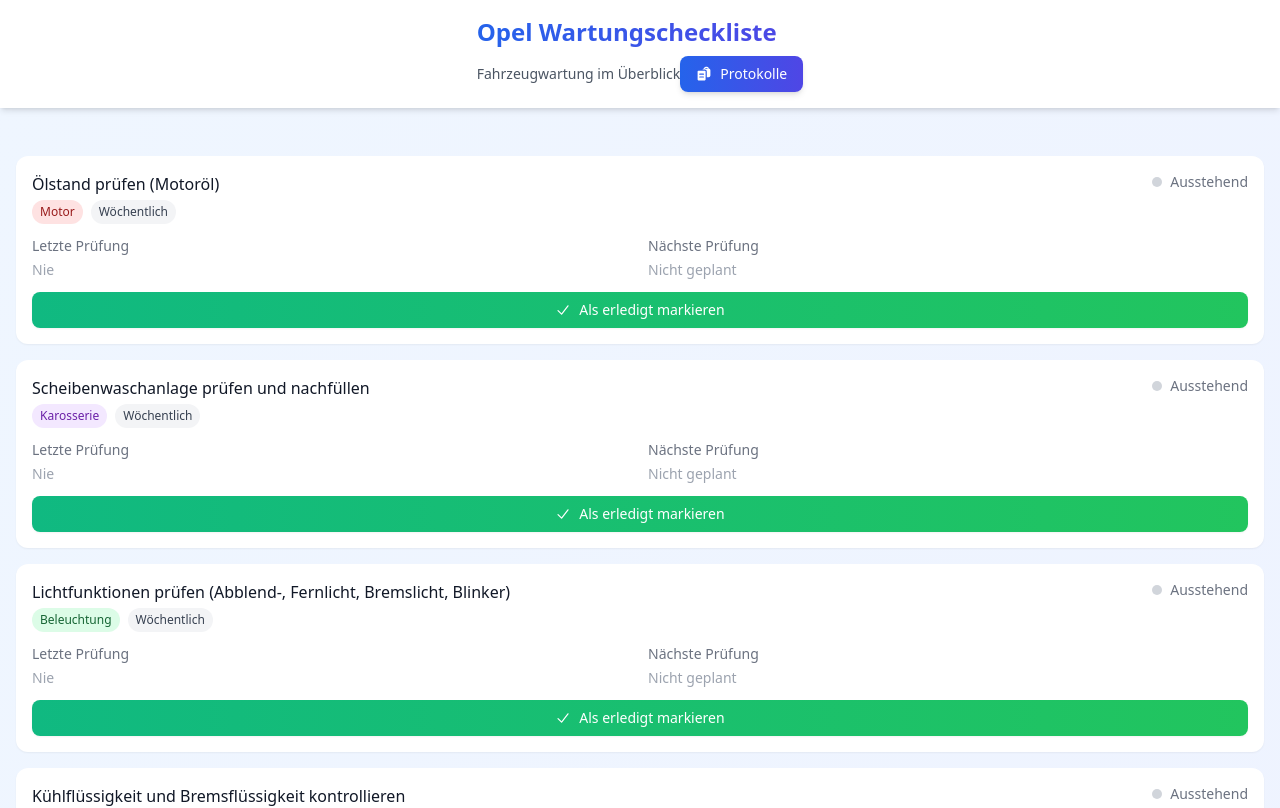
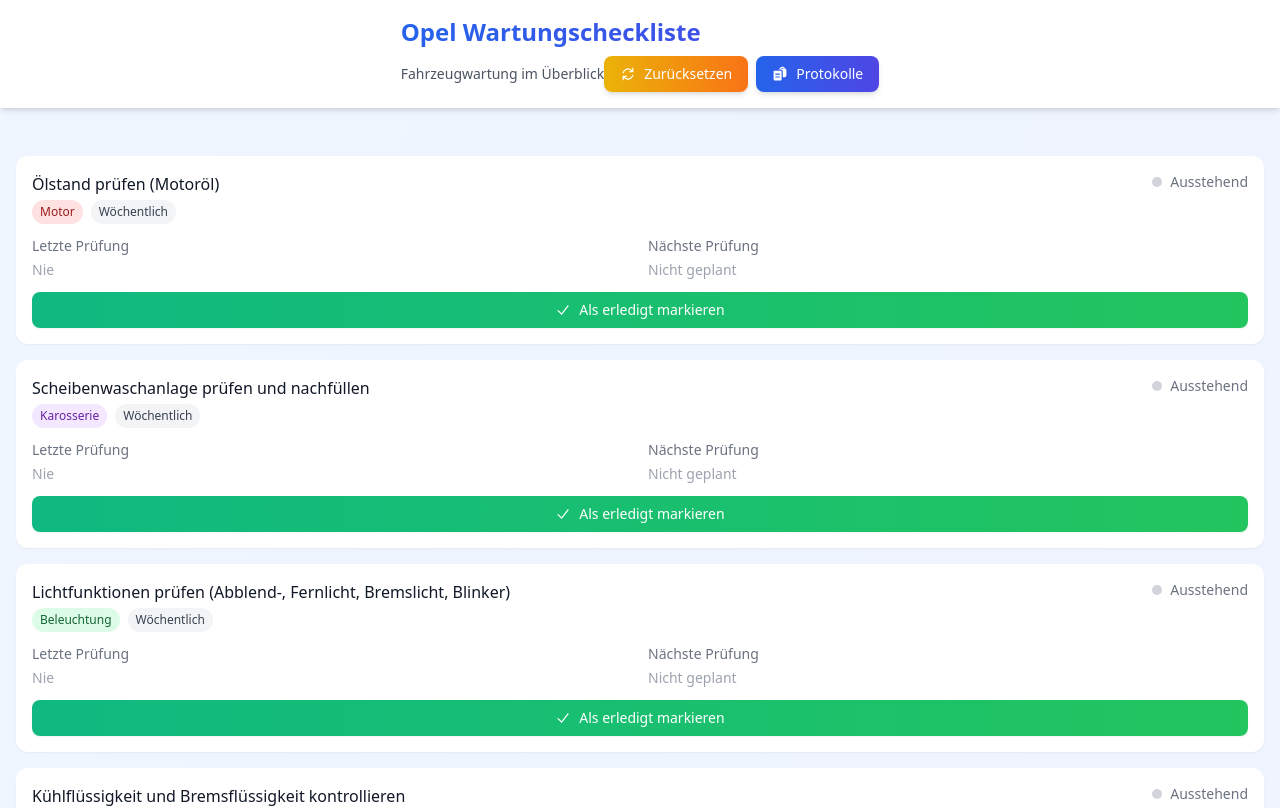
Before and after one commit to azetxxx/opel-check, a Vue app: page / in a window 1280 px wide. Shown: the top 808 px of the page. Built offline with nearby package versions, Linux system fonts and the light colour scheme; no server answers; the database is empty.

Commit message:
Add reset functionality to restore initial tasks

```diff
--- a/src/App.vue
+++ b/src/App.vue
@@ -1,11 +1,11 @@
 <script setup lang="ts">
 import { useMaintenanceData } from './composables/useMaintenanceData';
 import { useMaintenanceLogs } from './composables/useMaintenanceLogs';
-import { ClipboardDocumentListIcon, CheckIcon } from '@heroicons/vue/20/solid';
+import { ClipboardDocumentListIcon, CheckIcon, ArrowPathIcon } from '@heroicons/vue/20/solid';
 import LogModal from './components/LogModal.vue';
 import type { MaintenanceTask, Frequency } from './types/maintenance';
 
-const { maintenanceTasks, updateTask } = useMaintenanceData();
+const { maintenanceTasks, updateTask, resetTasks } = useMaintenanceData();
 const { addLog, isLoading, openLogModal } = useMaintenanceLogs();
 
 const formatFrequency = (frequency: Frequency): string => {
@@ -105,6 +105,17 @@
           </h1>
           <div class="flex justify-between items-center">
             <p class="text-sm text-gray-600">Fahrzeugwartung im Überblick</p>
+            <div class="flex gap-2">
+              <button
+                @click="resetTasks"
+                class="px-4 py-2 bg-gradient-to-r from-yellow-500 to-orange-500 text-white rounded-lg
+                       hover:from-yellow-600 hover:to-orange-600 transform hover:scale-105 transition-all
+                       duration-200 shadow-md hover:shadow-lg disabled:opacity-50 text-sm flex items-center gap-2"
+                :disabled="isLoading"
+              >
+                <ArrowPathIcon class="h-4 w-4" />
+                Zurücksetzen
+              </button>
               <button
                 @click="openLogModal"
                 class="px-4 py-2 bg-gradient-to-r from-blue-600 to-indigo-600 text-white rounded-lg
@@ -115,6 +126,7 @@
                 <ClipboardDocumentListIcon class="h-4 w-4" />
                 Protokolle
               </button>
+            </div>
           </div>
         </div>
       </div>
--- a/src/composables/useMaintenanceData.ts
+++ b/src/composables/useMaintenanceData.ts
@@ -164,11 +164,18 @@
     }
   };
 
+  const resetTasks = () => {
+    localStorage.removeItem(STORAGE_KEY);
+    maintenanceTasks.value = initialTasks;
+    saveTasks();
+  };
+
   // Load tasks when composable is created
   loadTasks();
 
   return {
     maintenanceTasks,
-    updateTask
+    updateTask,
+    resetTasks
   };
 }
```
Lines whose indentation alone changed are shown as unchanged.
